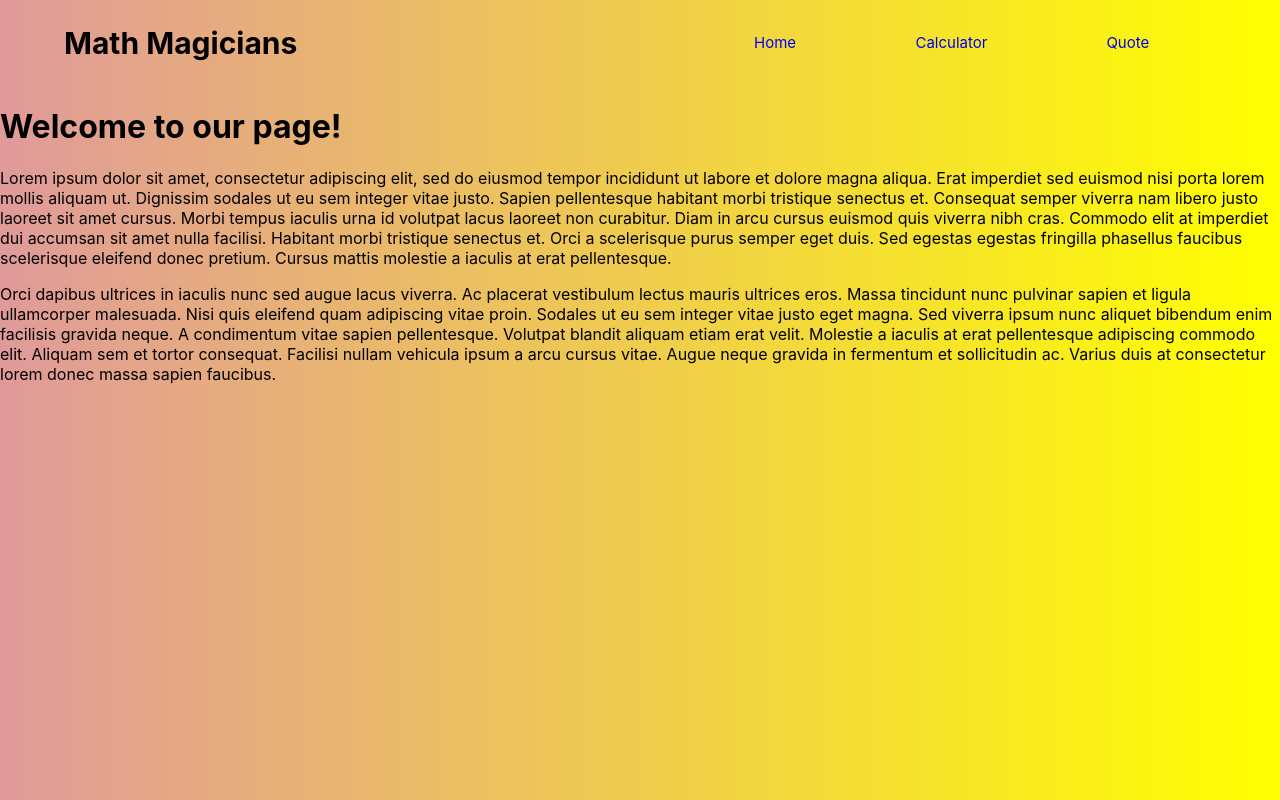
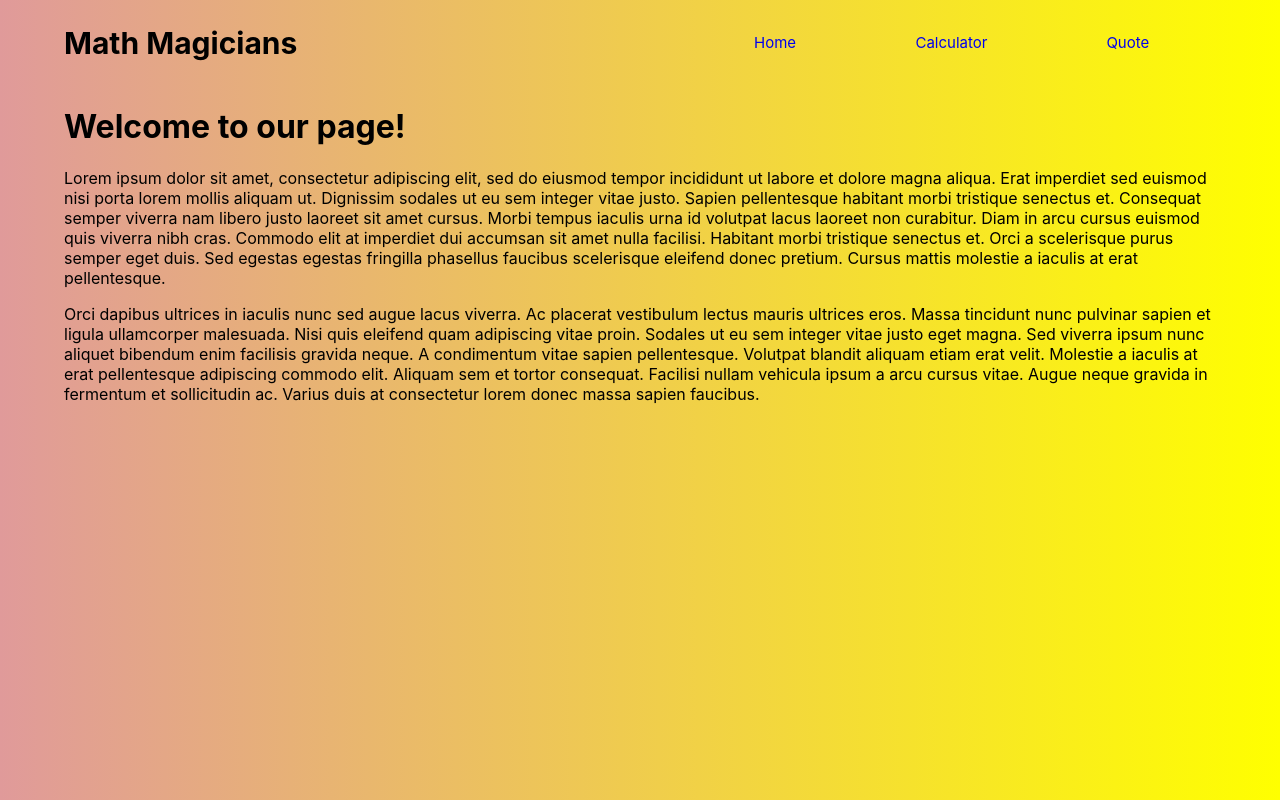
Before and after one commit to ClintonYounge/Math-Magicians-Project, a React (Create React App) app: page / in a window 1280 px wide. Built offline with nearby package versions, Linux system fonts and the light colour scheme.

Commit message:
Update styles

```diff
--- a/src/App.css
+++ b/src/App.css
@@ -30,6 +30,11 @@ code {
     Consolas,
     'Courier New',
     monospace;
+}
+
+.welcome {
+  width: 90%;
+  margin: auto;
 }
 
 .calculator {
--- a/src/App.js
+++ b/src/App.js
@@ -4,6 +4,7 @@ import Calculate from './components/calculator';
 import DisplayQuote from './components/DisplayQuote';
 import Home from './components/Home';
 import NavBar from './NavBar';
+import './App.css';
 
 function App() {
   return (
--- a/src/components/calculator.js
+++ b/src/components/calculator.js
@@ -16,7 +16,7 @@ function Calculate() {
     <div className="calculator">
       <h1>Lets do some math</h1>
       <div className="main">
-        <div id="show-calculations" data-testid="outputResult"><Display value={state.next || state.total || '0'} /></div>
+        <div className="show-calculations" id="show-calculations" data-testid="outputResult"><Display value={state.next || state.total || '0'} /></div>
         <div className="input-rows">
           <ul className="inputRow-1">
             <li><Button clickHandler={handleClick} name="AC" /></li>
```
Also changed, not shown: 2 other files (tests, documents, lock files or other folders).
